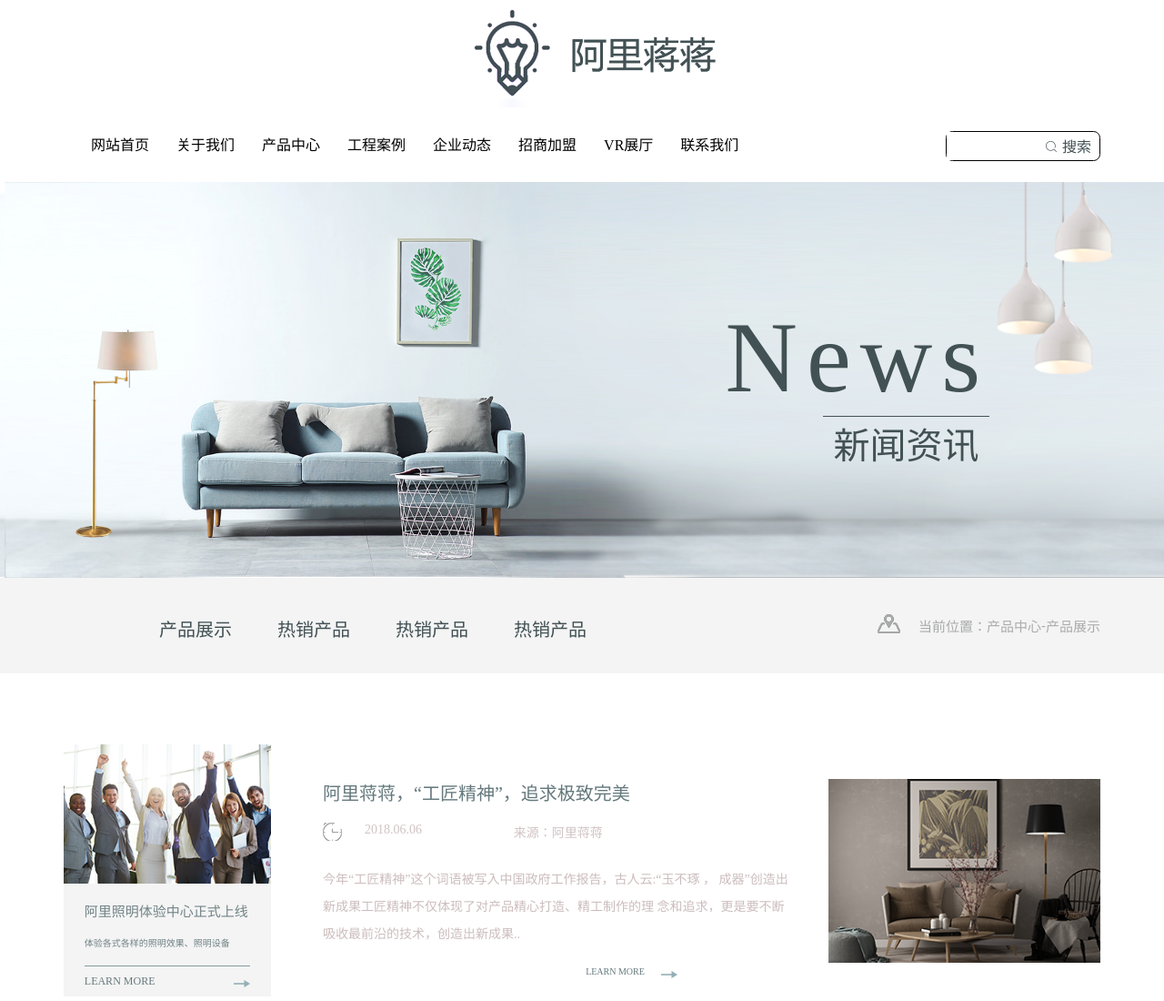
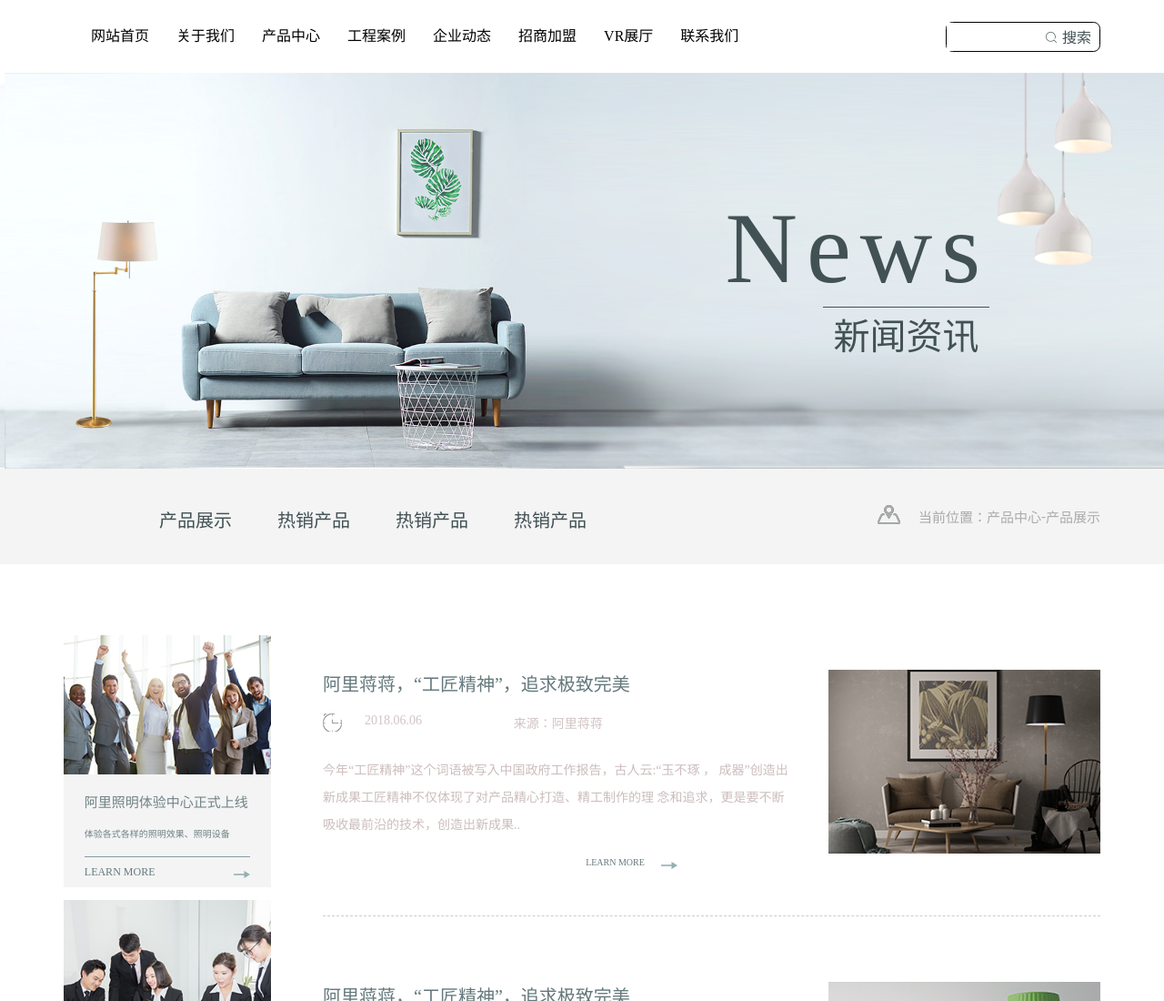
Before and after one commit to 1347672616/light, a plain HTML site: page consultion.html in a window 1280 px wide. Shown: the top 1100 px of the page at 91% size. Drawn offline with Linux system fonts and the light colour scheme.

Commit message:
Changes to be committed:

```diff
--- a/consultion.html
+++ b/consultion.html
@@ -14,11 +14,9 @@
 
 <body>
     <!-- 頭部 -->
-    <nav class="navbar navbar-default">
+    <nav id="home" class="navbar navbar-default">
         <div class="container">
-            <div class="logo">
-                <a id="home" href="./index.html"><img src="./assert/images/logo_02.png" alt=""></a>
-            </div>
+
             <!-- Brand and toggle get grouped for better mobile display -->
             <div class="navbar-header">
                 <button type="button" class="navbar-toggle collapsed" data-toggle="collapse"
```
Also changed, not shown: about.html (+3 -5 lines), case.html (+2 -4 lines), contact.html (+2 -4 lines), detail.html (+2 -4 lines), product.html (+2 -4 lines).
